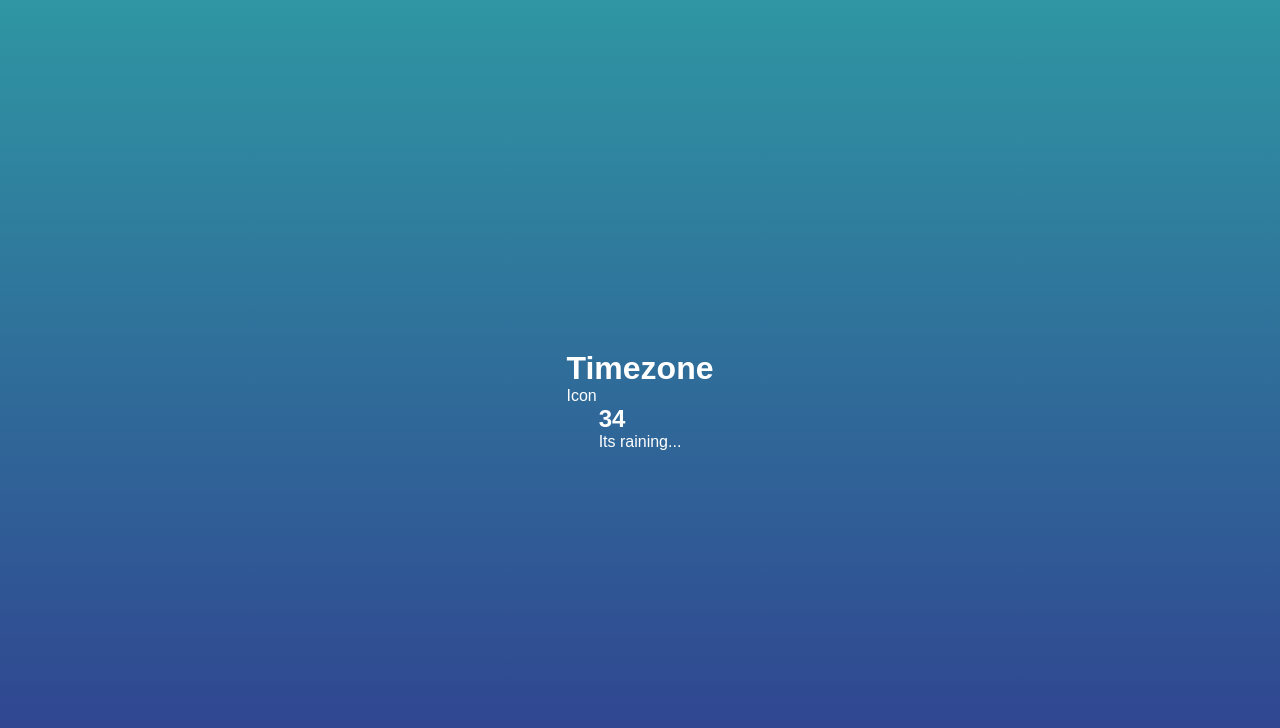
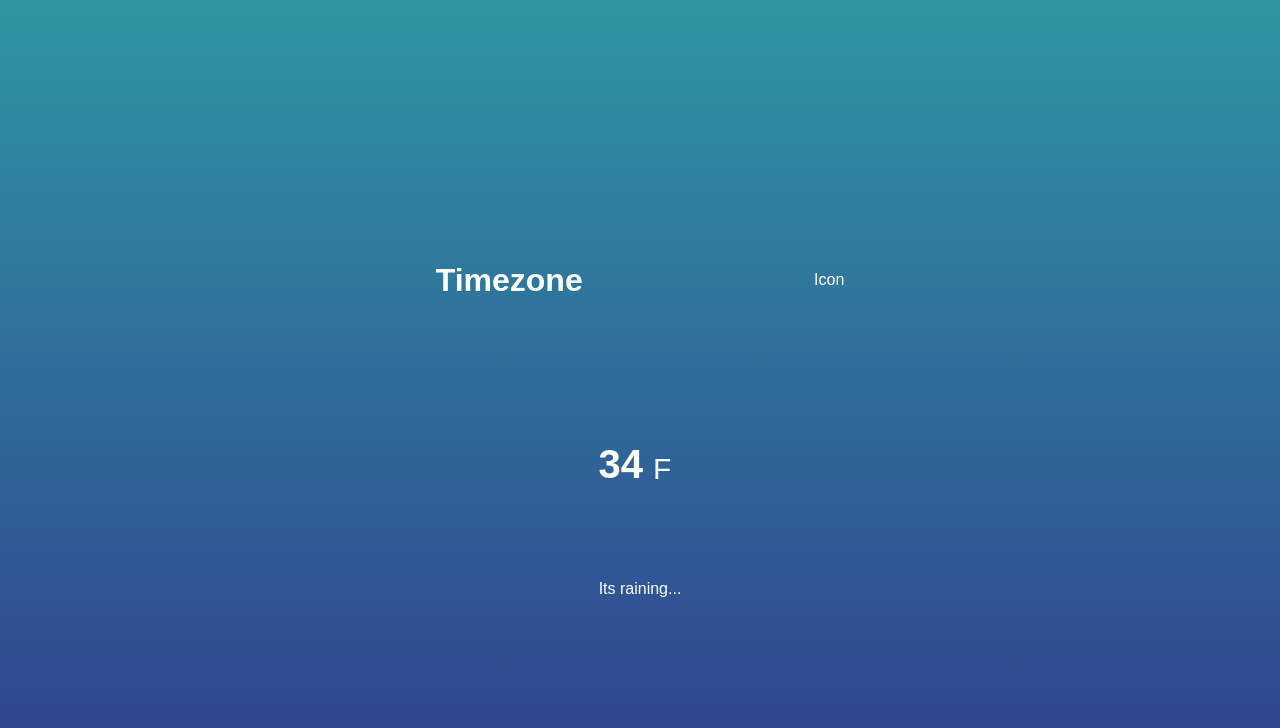
Before and after one commit to krish-nair/weather-app-javaScript, a plain HTML site: page index.html in a window 1280 px wide. Drawn offline with Linux system fonts and the light colour scheme.

Commit message:
edit styles

```diff
--- a/index.html
+++ b/index.html
@@ -13,7 +13,11 @@
       <p>Icon</p>
     </div>
     <div class="temperature">
-      <h2 class="temperature-degree">34</h2>
+      <div class="degree-section">
+        <h2 class="temperature-degree">34</h2>
+        <span>F</span>
+      </div>
+
       <div class="weather-description">Its raining...</div>
     </div>
   </body>
--- a/style.css
+++ b/style.css
@@ -14,3 +14,30 @@ body {
   font-family: sans-serif;
   color: #fff;
 }
+
+.location,
+.temperature {
+  height: 30vh;
+  width: 50%;
+  display: flex;
+  justify-content: space-around;
+  align-items: center;
+}
+.temperature {
+  flex-direction: column;
+}
+
+.degree-section {
+  display: flex;
+  align-items: centre;
+  cursor: pointer;
+}
+
+.degree-section span {
+  margin: 10px;
+  font-size: 30px;
+}
+
+.degree-section h2 {
+  font-size: 40px;
+}
```
